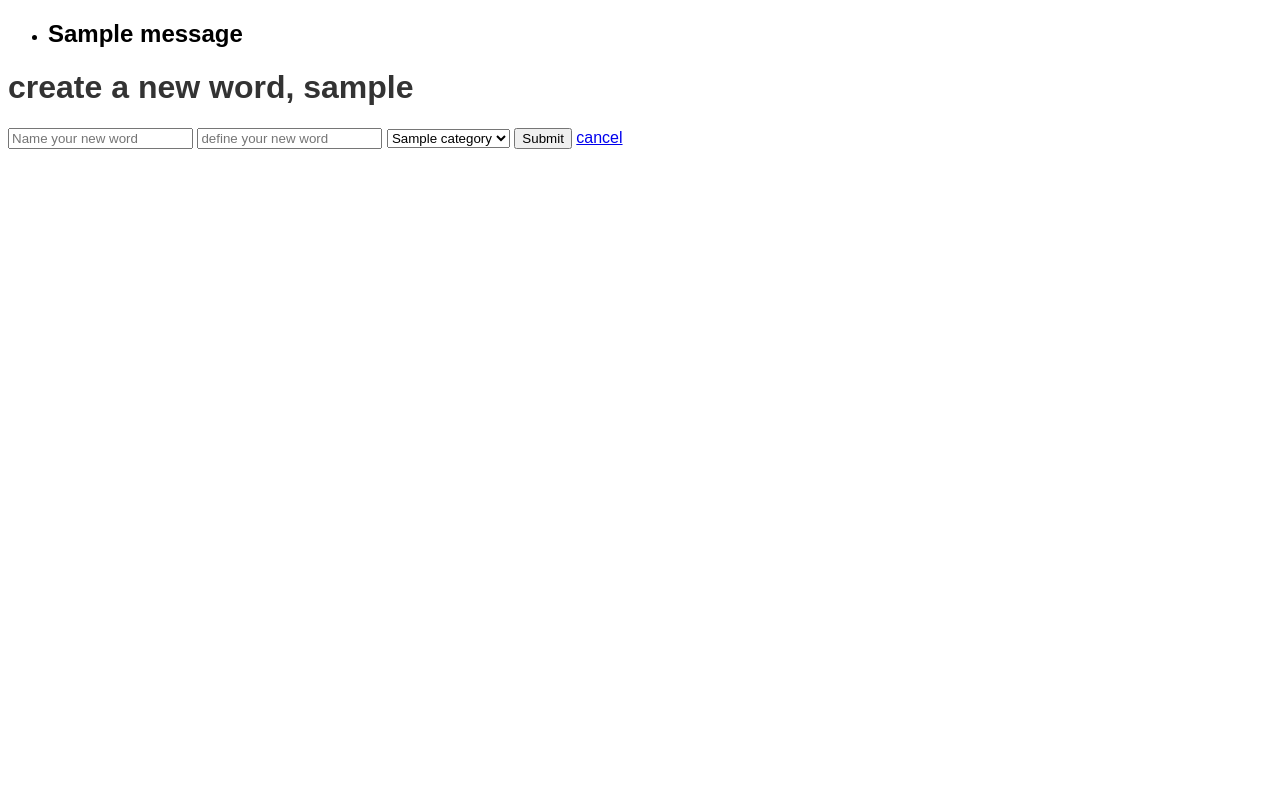
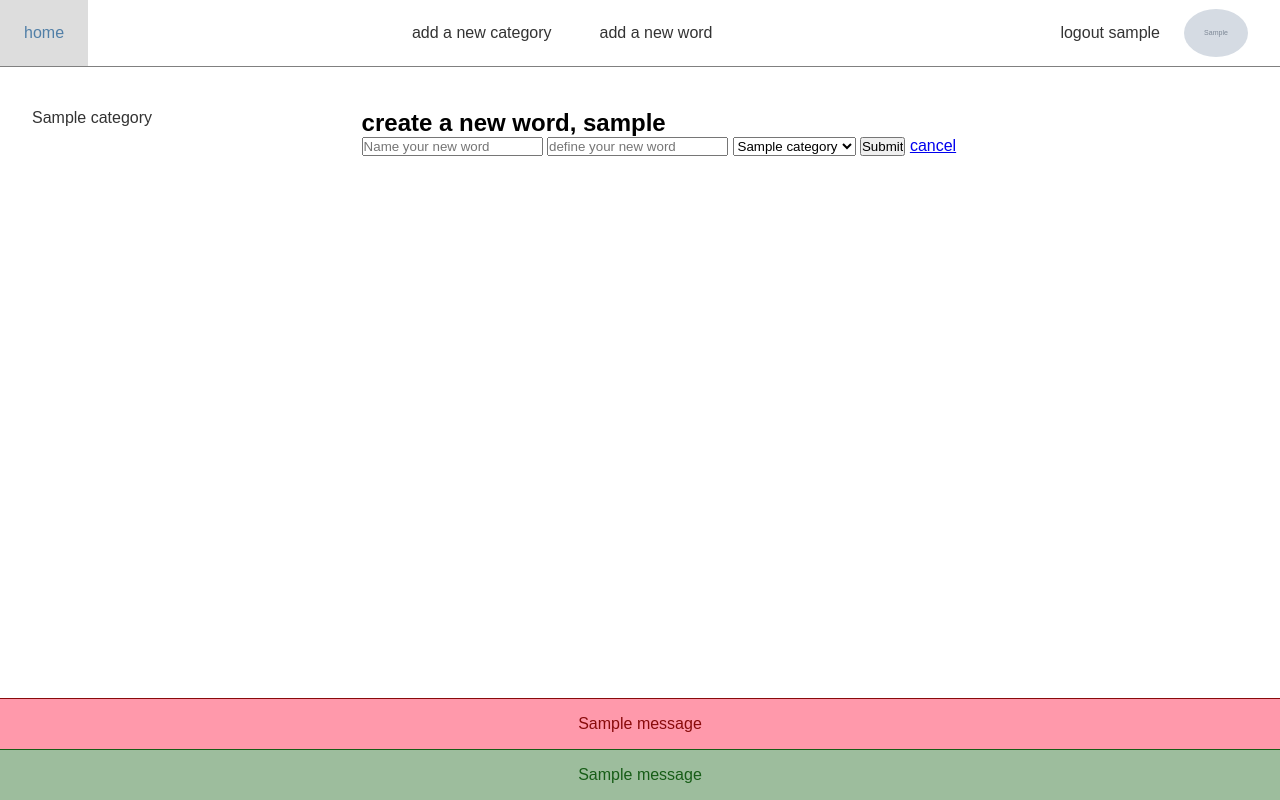
Before and after one commit to hkasemir/acronym-dictionary, a Flask app: template templates/definition_create.html in a window 1280 px wide. Run offline with Flask 2, Linux system fonts and the light colour scheme; the template is opened without the code that fills it: most values are stand-ins (such as "Sample title", 1, 10 or a date in 2020); grey boxes marked "Sample" are stand-in pictures; one stand-in notice (Sample message) is shown; parts of the project's set-up code (start-up, migrations or seed data) failed here and were passed over.

Commit message:
improve styling - add avatar to login

```diff
--- a/application.py
+++ b/application.py
@@ -37,7 +37,7 @@ def verify_session():
 
 @app.route('/')
 def main():
-    return handlers.show_main(getUsername())
+    return handlers.show_main()
 
 
 @app.route('/definitions/json')
@@ -62,30 +62,30 @@ def add_category():
         return redirect(url_for('main'))
 
     if request.method == 'GET':
-        return render_template('category_create.html', username=getUsername())
+        return handlers.show_add_category()
 
 
 @app.route('/categories/<categoryname>')
 def show_category(categoryname):
-    return handlers.show_category(categoryname, getUsername())
+    return handlers.show_category(categoryname)
 
 
 @app.route('/categories/<categoryname>/delete', methods=['POST', 'GET'])
 def delete_category(categoryname):
     if request.method == 'POST':
         if handlers.category_has_words(categoryname):
-            flash('Can\'t delete a category with words in it')
+            flash('Can\'t delete a category with words in it', 'error')
             return redirect(
                     url_for('show_category', categoryname=categoryname))
-        handlers.delete_category(categoryname, getUsername())
+        handlers.delete_category(categoryname)
         return redirect(url_for('main'))
 
     if request.method == 'GET':
         if handlers.category_has_words(categoryname):
-            flash('Can\'t delete a category with words in it')
+            flash('Can\'t delete a category with words in it', 'error')
             return redirect(
                     url_for('show_category', categoryname=categoryname))
-        return handlers.show_delete_category(categoryname, getUsername())
+        return handlers.show_delete_category(categoryname)
 
 
 @app.route('/definitions', methods=['POST', 'GET'])
@@ -94,16 +94,16 @@ def add_definition():
         login_session['return_url'] = url_for('add_definition')
         return redirect('/login')
     if request.method == 'POST':
-        definition = handlers.add_word(request.form, getUsername())
+        definition = handlers.add_word(request.form)
         return redirect(url_for('show_definition', word=definition.word))
 
     if request.method == 'GET':
-        return handlers.show_add_word(getUsername())
+        return handlers.show_add_word()
 
 
 @app.route('/definitions/<word>')
 def show_definition(word):
-    return handlers.show_word(word, getUsername())
+    return handlers.show_word(word)
 
 
 @app.route('/definitions/<word>/edit', methods=['POST', 'GET'])
@@ -112,16 +112,16 @@ def edit_definition(word):
         login_session['return_url'] = url_for('edit_definition', word=word)
         return redirect('/login')
     if request.method == 'POST':
-        if handlers.user_created_word(word, getUsername()):
-            updated = handlers.edit_word(word, request.form, getUsername())
+        if handlers.user_created_word(word):
+            updated = handlers.edit_word(word, request.form)
             return redirect(url_for('show_definition', word=updated.word))
-        flash('Can\'t edit a word you did not create')
+        flash('Can\'t edit a word you did not create', 'error')
         return redirect(url_for('show_definition', word=word))
 
     if request.method == 'GET':
-        if handlers.user_created_word(word, getUsername()):
-            return handlers.show_edit_word(word, getUsername())
-        flash('Can\'t edit a word you did not create')
+        if handlers.user_created_word(word):
+            return handlers.show_edit_word(word)
+        flash('Can\'t edit a word you did not create', 'error')
         return redirect(url_for('show_definition', word=word))
 
 
@@ -131,17 +131,17 @@ def delete_definition(word):
         login_session['return_url'] = url_for('delete_definition', word=word)
         return redirect('/login')
     if request.method == 'POST':
-        if handlers.user_created_word(word, getUsername()):
-            categoryname = handlers.delete_word(word, getUsername())
+        if handlers.user_created_word(word):
+            categoryname = handlers.delete_word(word)
             return redirect(
                     url_for('show_category', categoryname=categoryname))
-        flash('Can\'t delete a word you did not create')
+        flash('Can\'t delete a word you did not create', 'error')
         return redirect(url_for('show_definition', word=word))
 
     if request.method == 'GET':
-        if handlers.user_created_word(word, getUsername()):
-            return handlers.show_delete_word(word, getUsername())
-        flash('Can\'t delete a word you did not create')
+        if handlers.user_created_word(word):
+            return handlers.show_delete_word(word)
+        flash('Can\'t delete a word you did not create', 'error')
         return redirect(url_for('show_definition', word=word))
 
 
@@ -163,6 +163,7 @@ def login():
 def logout():
     login_session.pop('username', None)
     login_session.pop('return_url', None)
+    login_session.pop('avatar_url', None)
     login_session.pop('state', None)
     return redirect(url_for('main'))
 
@@ -200,6 +201,7 @@ def auth():
 
     # STEP 4 - set login_session creds and redirect
     login_session['username'] = user.username
+    login_session['avatar_url'] = data['avatar_url']
     redirect_url = '/'
     if 'return_url' in login_session:
         # they were redirected to login while trying to access a specific page
--- a/static/style.css
+++ b/static/style.css
@@ -1,7 +1,94 @@
 * {
+  margin: 0;
+  padding: 0;
   font-family: sans-serif;
+  box-sizing: border-box;
 }
 
-.title-main {
+.nav-main {
   color: #333;
+  border-bottom: 1px solid grey;
+  display: flex;
+  justify-content: center;
 }
+
+.nav-account > a,
+.nav-main > a {
+  text-decoration: none;
+  padding: 1.5em;
+  color: #333;
+  transition: all 0.3s;
+}
+
+.nav-account:hover,
+.nav-main > a:hover {
+  color: #517fa7;
+  background-color: #ddd;
+  transition: all 0.3s;
+}
+
+.nav-home {
+  margin-right: auto;
+}
+
+.nav-account {
+  margin-left: auto;
+  padding-right: 2em;
+  display: flex;
+  align-items: center;
+}
+
+.user-avatar {
+  height: 3em;
+  border-radius: 100%;
+}
+
+.main-container {
+  display: grid;
+  grid-template-columns: 25% 75%;
+}
+
+.category-list-container {
+  padding-top: 2em;
+}
+
+.category-list-item {
+  display: block;
+  padding: 0.6em 2em;
+  text-decoration: none;
+  color: #333;
+  transition: all 0.3s;
+}
+
+.category-list-item:hover {
+  color: #517fa7;
+  background-color: #ddd;
+  transition: all 0.3s;
+}
+
+.content {
+  padding: 2.6em;
+}
+
+.alert-container {
+  position: fixed;
+  bottom: 0;
+  text-align: center;
+  width: 100%;
+}
+
+.alert-error {
+  background-color: #ff99ab;
+  color: #890b0b;
+  border-top: 1px solid #890b0b;
+  padding: 1em;
+  list-style: none;
+}
+
+.alert-success {
+  background-color: #9dbd9d;
+  color: #175d17;
+  border-top: 1px solid #175d17;
+  padding: 1em;
+  list-style: none;
+}
--- /dev/null
+++ b/templates/base.html
@@ -0,0 +1,59 @@
+<!DOCTYPE html>
+<html lang="en">
+<head>
+  <meta charset="UTF-8">
+  <title>{% block title %}{% endblock %}Acronym Dictionary</title>
+  <link rel=stylesheet type=text/css href="{{ url_for('static', filename='style.css') }}">
+</head>
+<body>
+  <nav class="nav-main">
+    <a href="/" class="nav-home">home</a>
+    <a href="/categories">add a new category</a>
+    <a href="/definitions">add a new word</a>
+  {% if username %}
+  <div class="nav-account">
+    <a href="/logout">logout {{ username }}</a>
+    <img src="{{ avatar_url }}" alt="user avatar" class="user-avatar">
+  </div>
+  {% else %}
+  <div class="nav-account">
+    <a href="/login" class="nav-account">login</a>
+  </div>
+  {% endif %}
+  </nav>
+
+  <section class="main-container">
+    <aside class="category-list-container">
+      <ul>
+        {% for category in categories %}
+          <li>
+            <a href="{{ url_for('show_category', categoryname=category.name) }}" class="category-list-item">{{ category.name }}</a>
+          </li>
+        {% endfor %}
+      </ul>
+    </aside>
+    <main class="content">{% block content %}{% endblock %}</main>
+  </section>
+
+  <div class="alert-container">
+    {% with messages = get_flashed_messages(category_filter=["error"]) %}
+      {% if messages %}
+      <ul class="alert-error">
+        {% for message in messages %}
+          <li>{{ message }}</li>
+        {% endfor %}
+      </ul>
+      {% endif %}
+    {% endwith %}
+    {% with messages = get_flashed_messages(category_filter=["success"]) %}
+      {% if messages %}
+      <ul class="alert-success">
+        {% for message in messages %}
+          <li>{{ message }}</li>
+        {% endfor %}
+      </ul>
+      {% endif %}
+    {% endwith %}
+  </div>
+</body>
+</html>
--- a/templates/definition_create.html
+++ b/templates/definition_create.html
@@ -1,20 +1,6 @@
-<!DOCTYPE html>
-<html lang="en">
-<head>
-  <meta charset="UTF-8">
-  <title>Acronym Dictionary</title>
-  <link rel=stylesheet type=text/css href="{{ url_for('static', filename='style.css') }}">
-</head>
-<body>
-  {% with messages = get_flashed_messages() %}
-    {% if messages %}
-      <ul>
-      {% for message in messages %}
-      <li><h2>{{ message }}</h2></li>
-      {% endfor %}
-      </ul>
-    {% endif %}
-  {% endwith %}
+{% extends "base.html" %}
+{% block title %}Words | {% endblock %}
+{% block content %}
   <h1 class="title-main">create a new word, {{ username }}</h1>
   <form method='POST' enctype='multipart/form-data' action={{ url_for('add_definition') }}>
     <input name="word" type="text" placeholder="Name your new word">
@@ -27,6 +13,4 @@
     <input type="submit" value="Submit">
     <a href={{ url_for('main') }}>cancel</a>
   </form>
-
-</body>
-</html>
+{% endblock %}
```
Also changed, not shown: handlers.py (+74 -42 lines), templates/auth.html (deleted, +0 -21 lines), templates/category.html (+6 -27 lines), templates/category_create.html (+4 -11 lines), templates/category_delete.html (+5 -22 lines), templates/definition.html (+4 -20 lines), templates/definition_delete.html (+5 -12 lines), templates/definition_edit.html (+5 -21 lines), templates/index.html (+8 -32 lines).
